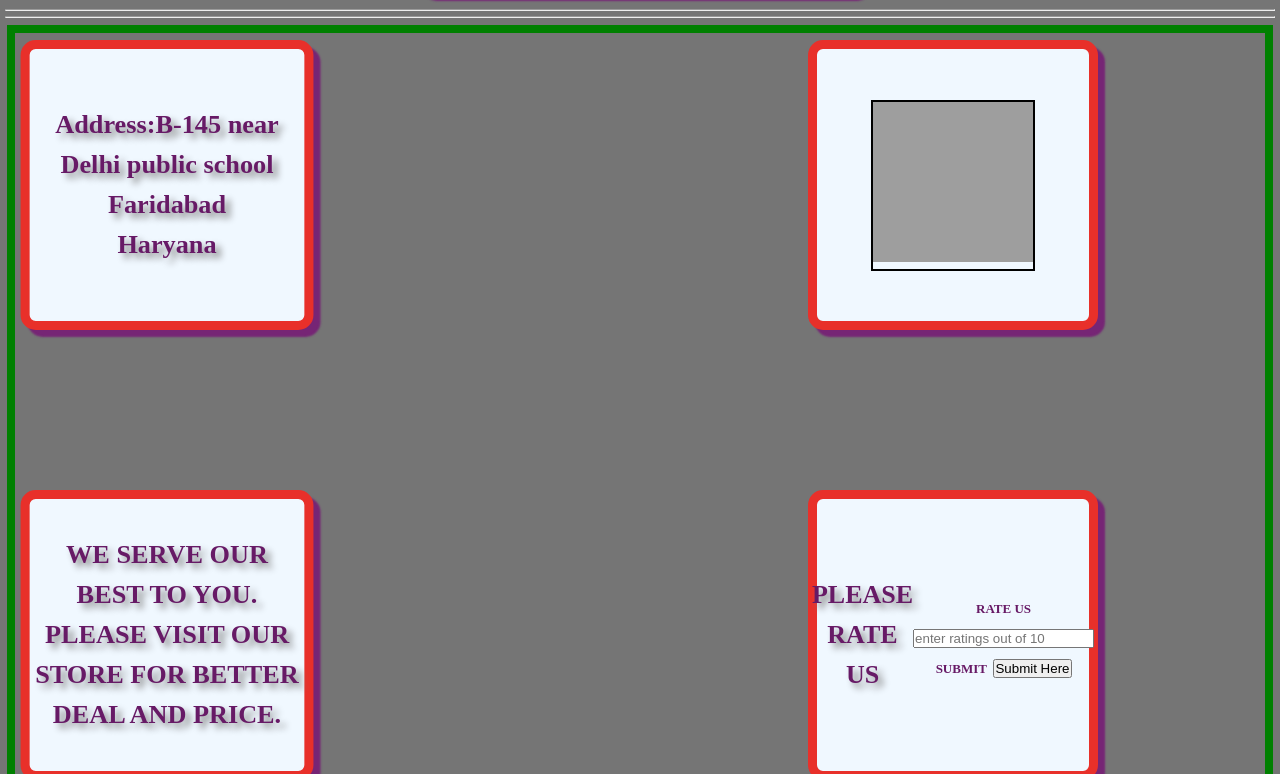
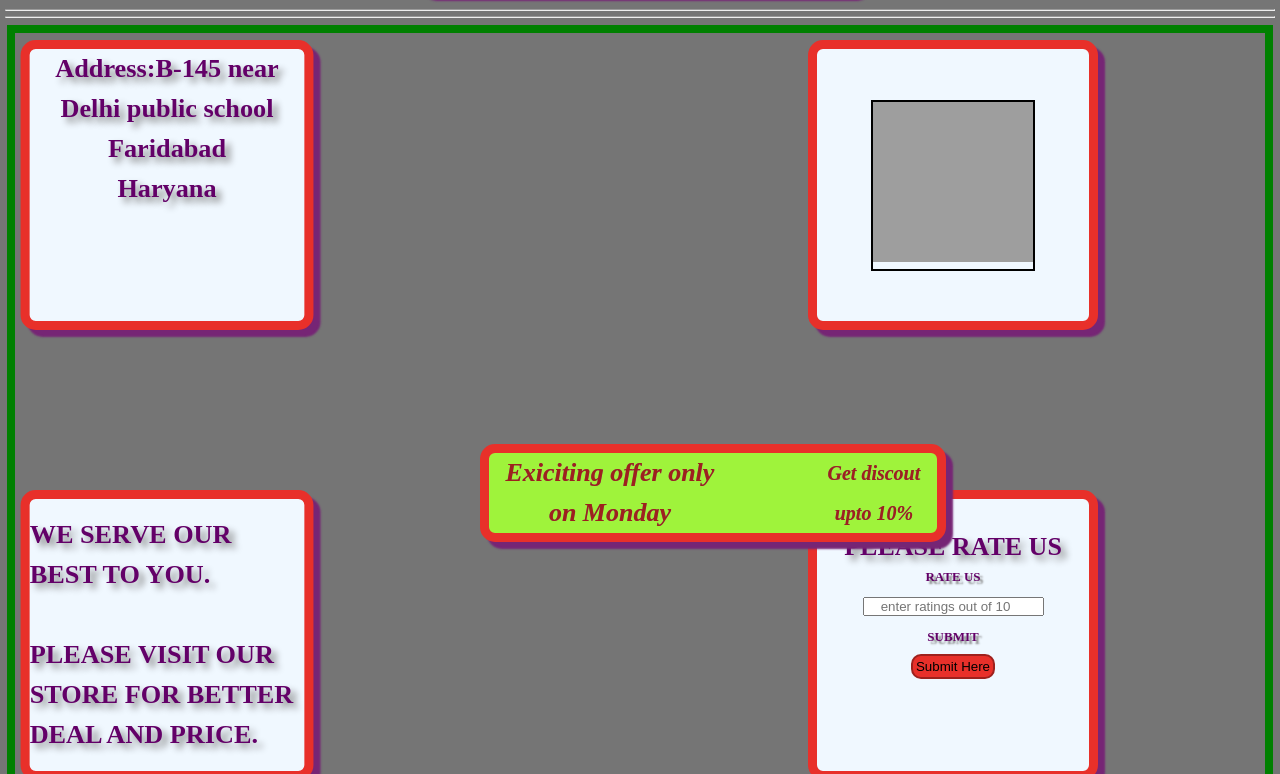
Before and after one commit to Aryan-3098/Css-3_Assesment-6, a plain HTML site: page index.html in a window 1280 px wide. Shown: the part 178-952 px from the top of the page. Drawn offline with Linux system fonts and the light colour scheme; grey boxes are pictures that could not be loaded.

Commit message:
Added floating box

```diff
--- a/index.html
+++ b/index.html
@@ -39,20 +39,21 @@
       <div class="box c2_b" id="serve_box">
         <p>
           WE SERVE OUR BEST TO YOU.
-          <br />
+          <br>
+          <br style="height: 3px;">
           PLEASE VISIT OUR STORE FOR BETTER DEAL AND PRICE.
         </p>
       </div>
       <div class="box c2_b" id="rating_box">
-        <p style="display: block;">PLEASE RATE US</p>
+        <p>PLEASE RATE US</p>
         <div id="form">
           <form action="">
             <div class="inputs">
-              <label>RATE US</label>
-              <input type="numer" placeholder="enter ratings out of 10" />
+              <label>RATE US</label><br>
+              <input type="number" placeholder="enter ratings out of 10" />
             </div>
             <div class="inputs">
-              <label>SUBMIT</label>
+              <label>SUBMIT</label><br>
               <input type="submit" value="Submit Here" />
             </div>
           </form>
@@ -65,8 +66,7 @@
           style="
             margin: 2rem 1rem 1rem 1rem;
             text-align: center;
-            font-size: 35px;
-          "
+            font-size: 35px;"
         >
           Welcome To My Store
         </h1>
@@ -102,5 +102,9 @@
         </div>
       </div>
     </div>
+    <div class="box" id="container_4">
+      <div style="margin-right:5rem ;"><p >Exiciting offer only on Monday</p></div>
+      <div><p >Get discout upto 10%</p></div>
+  </div>
   </body>
 </html>
--- a/style.css
+++ b/style.css
@@ -54,12 +54,13 @@ hr{
     overflow: hidden;
 }
 #container_2 .box{
-    color: #671a66;
+    color: #630068;
 }
 #address_box{
     float: left;
     clear: right;
     margin:0rem 1rem 10rem 0rem;
+    align-items: flex-start;
     -webkit-transform:scale(1.01, 1.0);
 }
 #img_box{
@@ -71,11 +72,13 @@ hr{
     float: left;
     clear: left;
     margin:0rem 1rem 3rem 0rem;
+    text-align: left;
     -webkit-transform:scale(1.01, 1.0);
 }
 #rating_box{
     float: right;
     margin-right: 10rem;
+    display: grid;
 }
 /* Image Css */
 #img{
@@ -87,11 +90,22 @@ hr{
 }
 /* Form Css */
 #form{
-    display: block;
+    position: relative;
+    bottom: 4rem;
 }
-.box label{
+label{
     font-size: 13px;
     font-weight: bold;
+    text-shadow: 3px 3px 2px grey;
+}
+input[type="number"]{
+    text-align: center;
+}
+input[type="submit"]{
+    border: 2px solid #9e211d;
+    border-radius: 10px;
+    background-color: #e8302a;
+    padding: 3px;
 }
 /* Container_3 */
 #container_3{
@@ -120,20 +134,38 @@ hr{
 }
 .yellow_boxes p{
     font-style: italic;
+    font-weight: bold;
     line-height: 30px;
 }
 #f_box{
-    width: 49%;
+    width: 47%;
     float: left;
 }
 #v_box{
-    width: 40%;
+    width: 47%;
     float: right;
 }
 #o_box{
-clear: both;
+/* clear: both; */
 position: relative;
 left: 1.5rem;
 display: inline-block;
 margin-top: 1rem;
 }
+/* Container_4 */
+#container_4{
+    background-color: #9ff33b;
+    width: 35%;
+    height: 10%;
+    position: fixed;
+    bottom: 5rem;
+    left: 30rem;
+    font-style: italic;
+    color: #9e211d;
+}
+#container_4 p{
+    text-shadow: 0px 0px 0px grey;
+}
+#container_4 div:nth-child(2){
+    font-size: 20px;
+}
```
